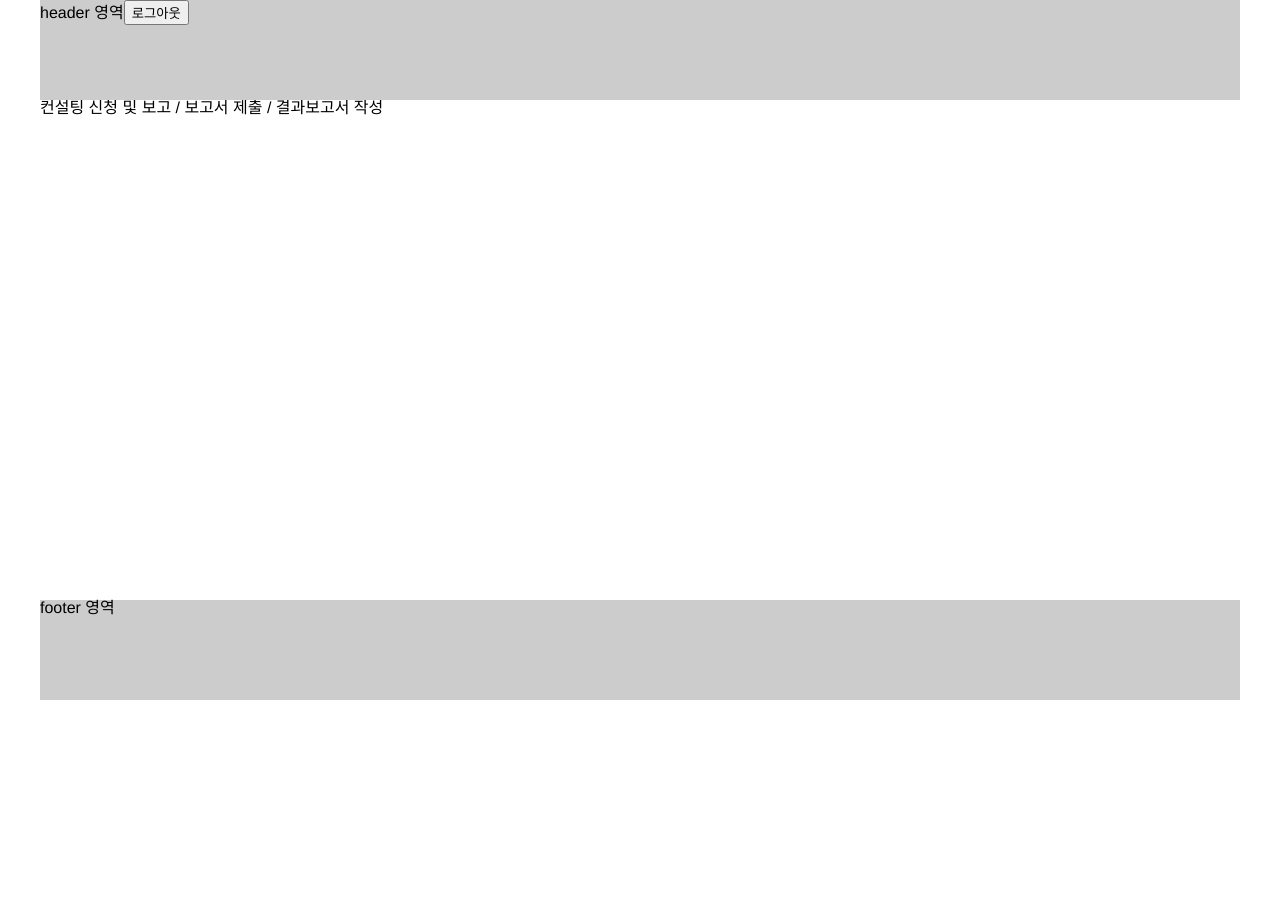
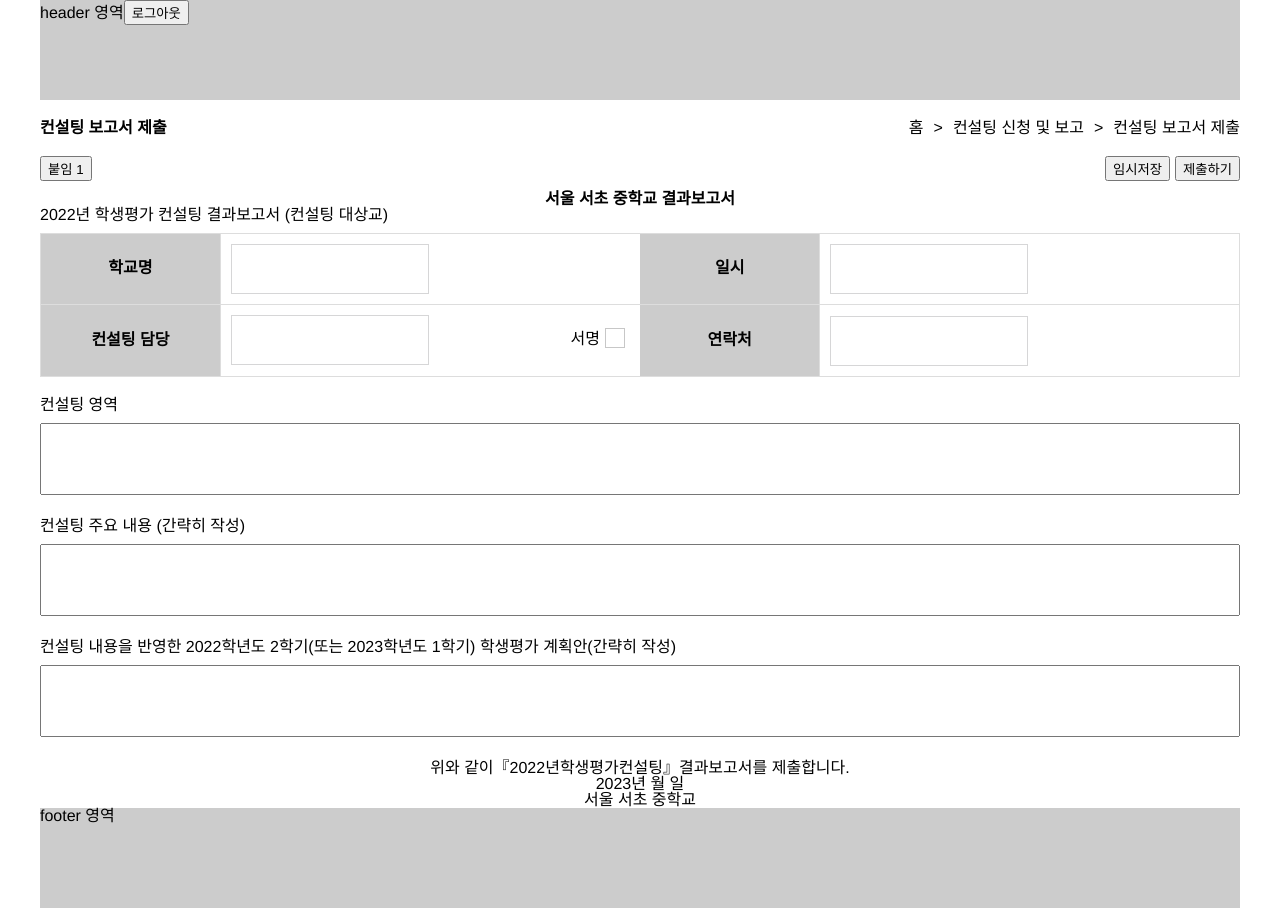
Before and after one commit to kyung-doo/kice, a React (Create React App) app: page /consulting-apply/report-wirte1 in a window 1280 px wide. Before the commit the page ends 800 px from the top, so only its background shows below. Built offline with nearby package versions, Linux system fonts and the light colour scheme; sample sign-in values are in the browser's storage.

Commit message:
컨설팅 보고서 - 결과보고서 작성

```diff
--- a/src/FileList.tsx
+++ b/src/FileList.tsx
@@ -105,7 +105,7 @@ const FileList: FC = () => {
                <tr>
                   <td>결과보고서 작성</td>
                   <td><a href="/consulting-apply/report-wirte1" target="_blank">/consulting-apply/report-wirte1</a></td>
-                  <td></td>
+                  <td>임시완료</td>
                   <td></td>
                </tr>
                <tr>
--- a/src/GlobalStyle.tsx
+++ b/src/GlobalStyle.tsx
@@ -41,10 +41,20 @@ const GlobalStyle = createGlobalStyle`
     border:0;
     border-spacing:0px;
     border-collapse:collapse;
+    width: 100%;
+    tr{
+      border: 1px solid #ddd;
+       th,td{
+          padding: 0;
+         }
+
+         th{
+            background: #ccc;
+            border-right: 1px solid #ddd;
+         }
+      }
    }
-   th, td{
-    padding:0;
-   }
+
 
    /*space*/
    .pl1{padding-left:1px;}
@@ -209,9 +219,11 @@ const GlobalStyle = createGlobalStyle`
    .mb60{margin-bottom:60px;}
 
    .align-right{text-align:right}
-   .align-centre{text-align:center}
+   .align-center{text-align:center}
    .hidden{display:none}
-   .flex-center{display: flex;align-items: cneter;justify-content: center}
+   .flex-center{display: flex;align-items: center;justify-content: center}
+   .flex-between{display: flex;align-items: center;justify-content: space-between;}
+   .b-none{border: none !important;}
 
 
    html, body {
--- a/src/pages/consultingApply/ReportWrite1.tsx
+++ b/src/pages/consultingApply/ReportWrite1.tsx
@@ -1,15 +1,62 @@
 import { FC, useCallback, useState } from "react";
 import styled from 'styled-components';
 import withLayout from "../../layout/withLayout";
-
-
-
+import ContentsTitle from "../../components/ContentsTitle";
+import Button from "../../components/Button";
+import Textbox from "../../components/Textbox";
+import Checkbox from "../../components/Checkbox";
+import TextArea from "../../components/TextArea";
 
 const ReportWrite1: FC = () => {
 
    return (
       <Styled.ReportWrite1>
-         컨설팅 신청 및 보고 / 보고서 제출 / 결과보고서 작성
+         <ContentsTitle depth2={'컨설팅 보고서 제출'} depth1={'컨설팅 신청 및 보고'} />
+         <div className="con-top mb10">
+               <Button>붙임 1</Button>
+            <div>
+               <Button className="mr5">임시저장</Button>
+               <Button>제출하기</Button>
+            </div>
+         </div>
+         <div className="con-mid">
+            <h5 className="align-center">서울 서초 중학교 결과보고서</h5>
+            <div className="mb10">2022년 학생평가 컨설팅 결과보고서 (컨설팅 대상교)</div>
+            <table className="mb20">
+               <colgroup>
+                  <col width='15%' />
+                  <col width='35%' />
+                  <col width='15%' />
+                  <col width='35%' />
+               </colgroup>
+               <tbody>
+                  <tr>
+                     <th>학교명</th>
+                     <td><Textbox /></td>
+                     <th>일시</th>
+                     <td><Textbox /></td>
+                  </tr>
+                  <tr>
+                     <th>컨설팅 담당</th>
+                     <td className="flex-between">
+                        <Textbox />
+                        <Checkbox label='서명' labelArrow='left' />
+                     </td>
+                     <th>연락처</th>
+                     <td><Textbox /></td>
+                  </tr>
+               </tbody>
+            </table>
+            <TextArea title='컨설팅 영역' className="mb20"/>
+            <TextArea title='컨설팅 주요 내용 (간략히 작성)' className="mb20"/>
+            <TextArea title='컨설팅 내용을 반영한 2022학년도 2학기(또는 2023학년도 1학기) 학생평가 계획안(간략히 작성)' className="mb20"/>
+         </div>
+         <div className="con-foot align-center">
+            <p>위와 같이『2022년학생평가컨설팅』결과보고서를 제출합니다.</p>
+            <div>2023년 월 일</div>
+            <span>서울 서초 중학교</span>
+         </div>
+
       </Styled.ReportWrite1>
    );
 }
@@ -17,7 +64,18 @@ const ReportWrite1: FC = () => {
 
 const Styled = {
    ReportWrite1: styled.div`
-
+      .con{
+         &-top{
+            display: flex;
+            justify-content: space-between;
+            align-items: center;
+         }
+         &-mid{
+            th,td{
+               padding: 10px;
+            }
+         }
+      }
    `,
 }
 
```
